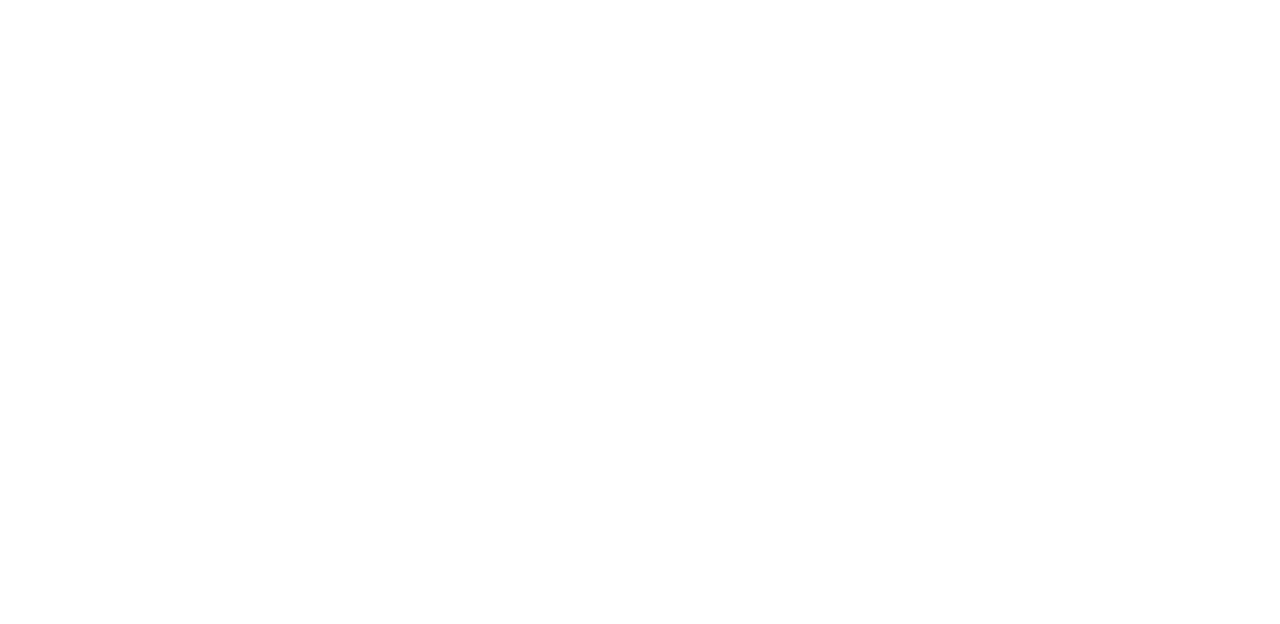
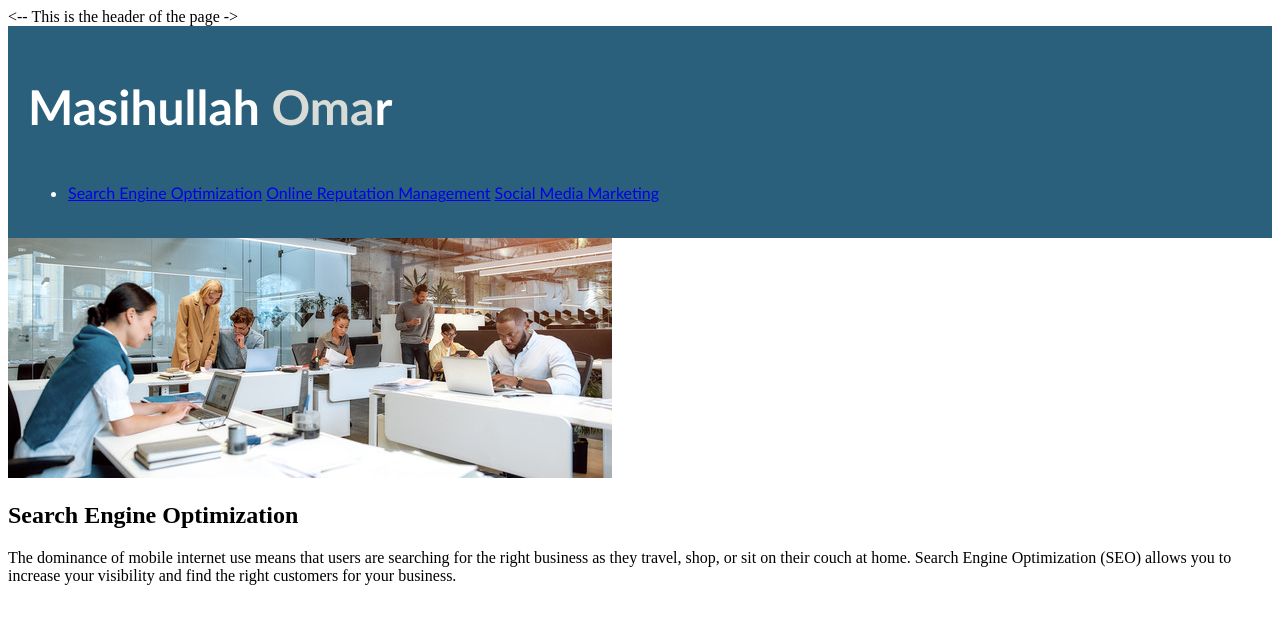
Before and after one commit to OmerMasih/Tc-test, a plain HTML site: page index.html in a window 1280 px wide. Drawn offline with Linux system fonts and the light colour scheme.

Commit message:
updated the page

```diff
--- a/index.html
+++ b/index.html
@@ -3,7 +3,42 @@
   <head>
     <meta charset="UTF-8" />
     <meta name="viewport" content="width=device-width, initial-scale=1.0" />
+    <link rel="stylesheet" href="/styles.css" />
     <title>Html for begininers</title>
   </head>
-  <body></body>
+  <body>
+    <-- This is the header of the page ->
+    <header>
+      <h1>Masihullah <span class="seo">Oma</span>r</h1>
+      <nav>
+        <ul>
+          <li>
+            <a href="#search-engin-optimization">Search Engine Optimization</a>
+            <a href="#online-reputation-managment"
+              >Online Reputation Management</a
+            >
+            <a href="#social-media-marketing">Social Media Marketing</a>
+          </li>
+        </ul>
+      </nav>
+    </header>
+    <!---Header Ends Here-->
+
+    <section>
+      <img src="./assests/dd.jpg" alt="Marketing Meeting" />
+    </section>
+    <!--Section ends here-->
+
+    <!---End of first Div-->
+
+    <div class="search-engine-optimization">
+      <h2>Search Engine Optimization</h2>
+      <p>
+        The dominance of mobile internet use means that users are searching for
+        the right business as they travel, shop, or sit on their couch at home.
+        Search Engine Optimization (SEO) allows you to increase your visibility
+        and find the right customers for your business.
+      </p>
+    </div>
+  </body>
 </html>
--- a/styles.css
+++ b/styles.css
@@ -1,3 +1,19 @@
-body {
+/* body {
   background-color: olive;
+} */
+header {
+  padding: 20px;
+  font-family: "Trebuchet MS", "Lucida Sans Unicode", "Lucida Grande",
+    "Lucida Sans", Arial, sans-serif;
+  background-color: #2a607c;
+  color: #ffffff;
 }
+
+header h1 {
+  display: inline-block;
+  font-size: 48px;
+}
+
+header h1 .seo {
+  color: #d9dcd6;
+}
```
Also changed, not shown: assests/bb.jpg (added), assests/cc.jpg (added), assests/dd.jpg (added), 1 other file.
